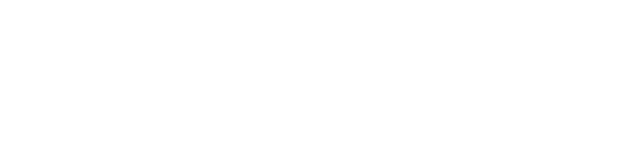
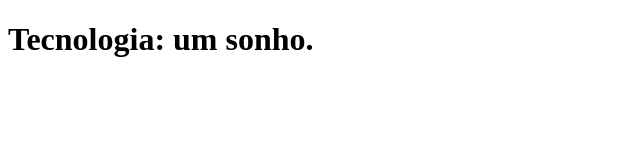
Before and after one commit to lecristina/atividade-commit-Fiap, a plain HTML site: page index.html in a window 1280 px wide. Shown: the whole page, without its empty margins (0-640 px from the left). Drawn offline with Linux system fonts and the light colour scheme.

Commit message:
adicionei h1

```diff
--- a/index.html
+++ b/index.html
@@ -6,6 +6,9 @@
     <title>1tdsph</title>
 </head>
 <body>
+    <h1>
+        Tecnologia: um sonho.
+    </h1>
 
 </body>
 </html>
```
